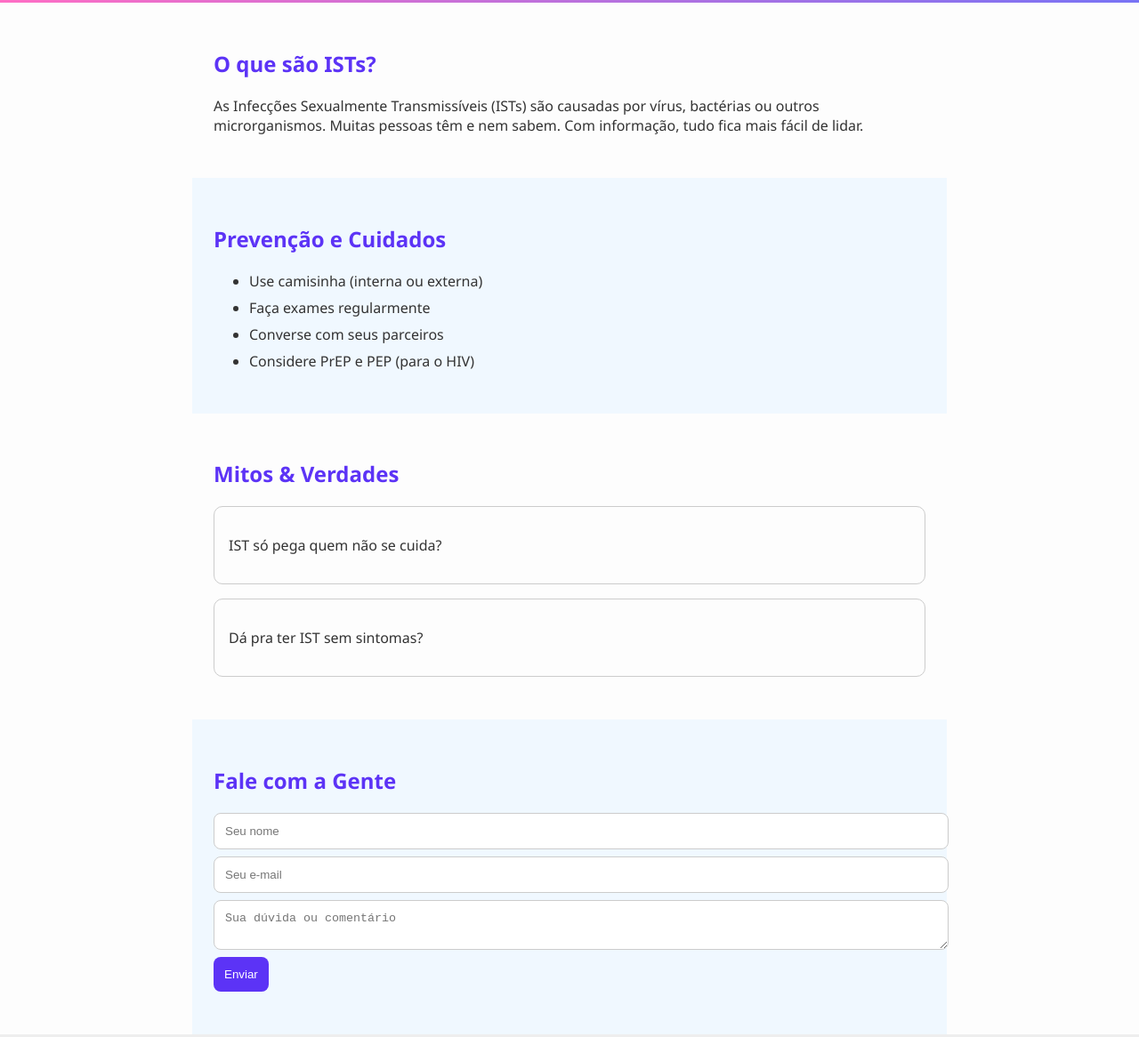
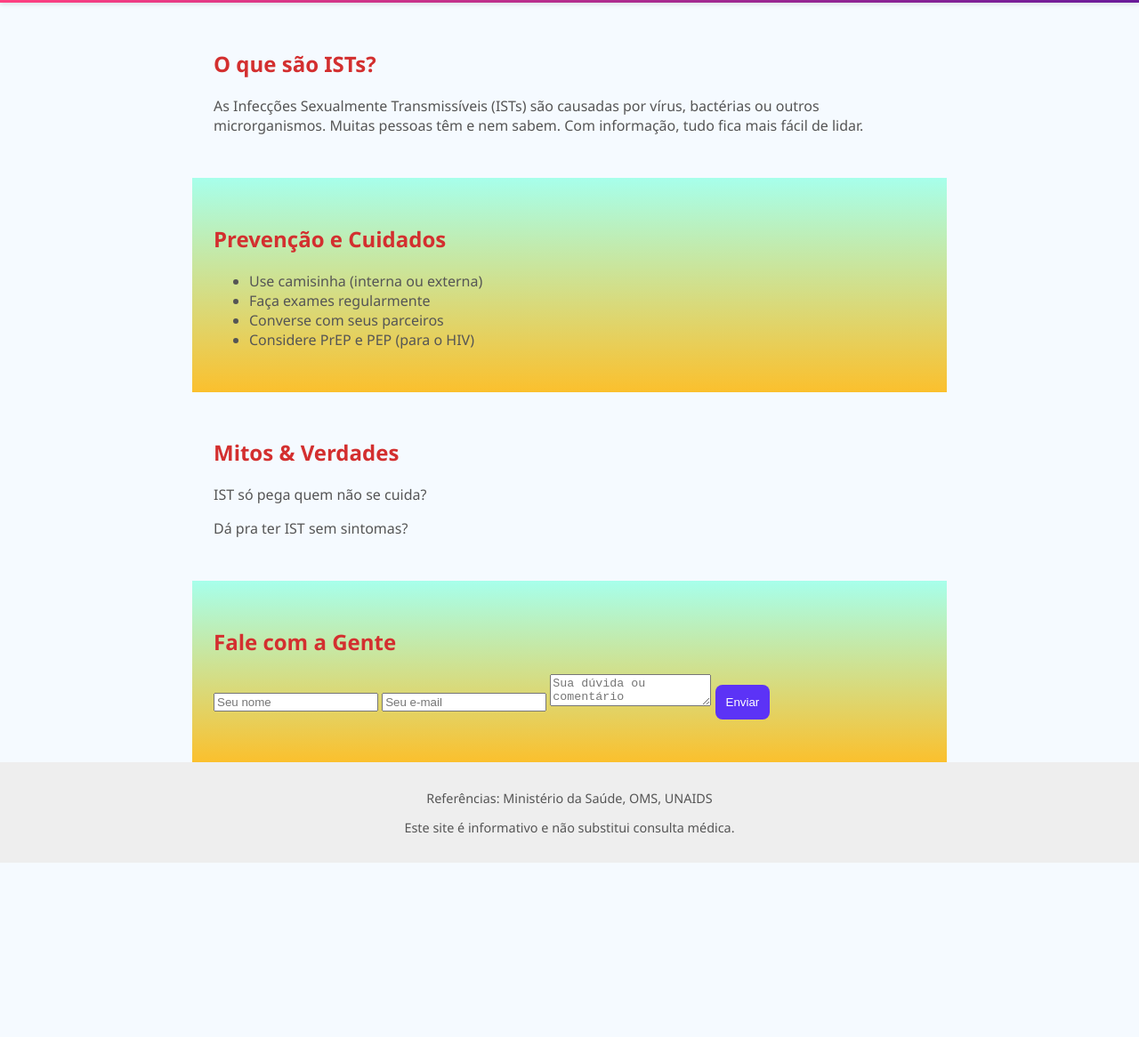
Before and after one commit to s0fyy97/Fala-de-boa-, a plain HTML site: page index.html in a window 1280 px wide. Shown: the part 207-1373 px from the top of the page at 89% size. After the commit the page ends 1177 px from the top, so only its background shows below. Drawn offline with Linux system fonts and the light colour scheme.

Commit message:
Update style.css

```diff
--- a/style.css
+++ b/style.css
@@ -1,15 +1,18 @@
 body {
   margin: 0;
   font-family: 'Segoe UI', sans-serif;
-  background: #fdfdfd;
-  color: #333;
+  /* Experimente um branco levemente colorido ou um gradiente sutil */
+  background: #f5faff; /* Um branco azulado bem claro */
+  color: #555; /* Um cinza um pouco mais claro */
 }
 
 header {
-  background: linear-gradient(to right, #ff6ec4, #7873f5);
+  /* Cores mais intensas e talvez diferentes */
+  background: linear-gradient(to right, #ff4081, #6a1b9a); /* Rosa choque e roxo profundo */
   color: white;
   text-align: center;
   padding: 2rem 1rem;
+  box-shadow: 0 2px 5px rgba(0, 0, 0, 0.1); /* Adiciona uma sombra suave */
 }
 
 nav a {
@@ -17,6 +20,11 @@ nav a {
   color: #fff;
   text-decoration: none;
   font-weight: bold;
+  transition: color 0.3s ease; /* Adiciona uma transição suave */
+}
+
+nav a:hover {
+  color: #fdd835; /* Um amarelo vibrante ao passar o mouse */
 }
 
 .secao {
@@ -26,28 +34,16 @@ nav a {
 }
 
 .colorida {
-  background-color: #f0f8ff;
+  /* Uma cor mais vibrante ou um gradiente suave */
+  background: linear-gradient(to bottom, #a7ffeb, #fbc02d); /* Verde água e amarelo */
 }
 
 h2 {
-  color: #5c33f6;
-}
-
-ul li {
-  margin: 0.5rem 0;
-}
-
-.mito-verdade {
-  border: 1px solid #ccc;
-  padding: 1rem;
-  margin: 1rem 0;
-  cursor: pointer;
-  border-radius: 10px;
-  transition: background 0.3s ease;
+  color: #d32f2f; /* Um vermelho vibrante */
 }
 
 .mito-verdade:hover {
-  background-color: #f9f9f9;
+  background-color: #bbdefb; /* Um azul claro e vibrante no hover */
 }
 
 .resposta {
@@ -56,13 +52,18 @@ ul li {
   color: #444;
 }
 
-form input, form textarea {
-  display: block;
-  width: 100%;
-  margin: 0.5rem 0;
+form button {
+  background-color: #00c853; /* Um verde vibrante para o botão */
+  color: white;
   padding: 0.75rem;
+  border: none;
   border-radius: 8px;
-  border: 1px solid #ccc;
+  cursor: pointer;
+  transition: background-color 0.3s ease; /* Transição suave no hover */
+}
+
+form button:hover {
+  background-color: #00a547; /* Um tom mais escuro no hover */
 }
 
 form button {
```
